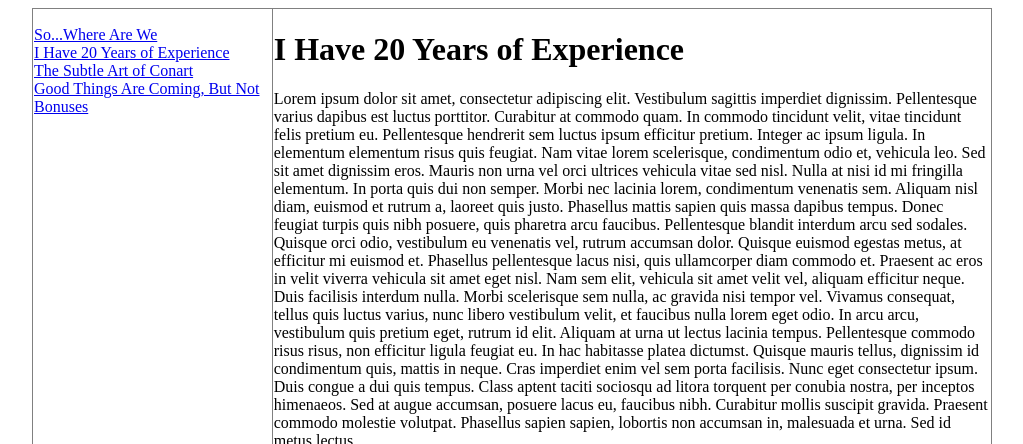
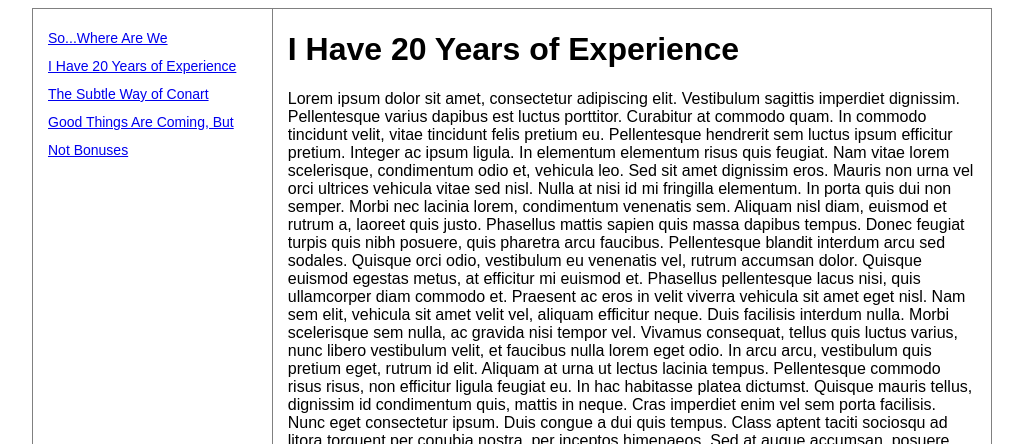
Before and after one commit to R-Rifat/Demo-Blog, a plain HTML site: page 20yearsofexp.html in a window 1280 px wide. Shown: the top 444 px of the page, without its empty margins (128-1151 px from the left). Drawn offline with Linux system fonts and the light colour scheme.

Commit message:
CSS updates-1
* Vertical Alignment fixed
* Font: sans-sheriff
* Padding 15+15 in both column
* Column 1: line spacing and active effect is implemented

```diff
--- a/20yearsofexp.html
+++ b/20yearsofexp.html
@@ -7,24 +7,20 @@
 
     <body>
         <div class="blog">
-            <table border="1" style="width: 100%;">
-                <colgroup>
-                    <col span="1" class="col-1">
-                    <col span="2" class="col-2">
-                </colgroup>
+            <table border="1">
                 <tr>
-                    <td>
+                    <td class="col-1">
                         <nav>
                             <p class="nav">
                                 <a href="/index.html">So...Where Are We</a><br>
                                 <a href="/20yearsofexp.html">I Have 20 Years of Experience</a><br>
-                                <a href="/conart.html">The Subtle Art of Conart</a><br>
-                                <a href="/goodthingsarecoming.html">Good Things Are Coming, But Not <br>Bonuses</a><br>
+                                <a href="/conart.html">The Subtle Way of Conart</a><br>
+                                <a href="/goodthingsarecoming.html">Good Things Are Coming, But Not Bonuses</a><br>
                             </p>
                         </nav>
                     </td>
 
-                    <td><h1>I Have 20 Years of Experience</h1>
+                    <td class="col-2"><h1>I Have 20 Years of Experience</h1>
                         <p>
                             Lorem ipsum dolor sit amet, consectetur adipiscing elit. Vestibulum sagittis imperdiet dignissim. Pellentesque varius dapibus est luctus porttitor. Curabitur at commodo quam. In commodo tincidunt velit, vitae tincidunt felis pretium eu. Pellentesque hendrerit sem luctus ipsum efficitur pretium. Integer ac ipsum ligula. In elementum elementum risus quis feugiat. Nam vitae lorem scelerisque, condimentum odio et, vehicula leo. Sed sit amet dignissim eros.
 
--- a/style.css
+++ b/style.css
@@ -3,6 +3,7 @@ max-width: 960px;
     margin-left: auto;
     margin-right: auto;
     align-content: center;
+    font-family: sans-serif;
 }
 
 table {
@@ -10,15 +11,19 @@ width: 100%;
     height: 100%;
     border-collapse: collapse;
     border-style: solid;
+    border-spacing: 10px;
 }
 
-.nav {
-position: absolute;
-top: 10px;
+tr, td {
+    vertical-align: top;
+    padding-left: 15px;
+    padding-right: 15px;
 }
 
 .col-1 {
     width: 25%;
+    font-size: 14px;
+    line-height: 2;
 }
 
 .col-2 {
@@ -34,3 +39,7 @@ height: auto;
     width: 50%;
     height: auto;
     }
+
+a:hover {
+    background-color: green;
+}
```
Also changed, not shown: conart.html (+4 -8 lines), goodthingsarecoming.html (+5 -9 lines), index.html (+4 -8 lines). Lines whose indentation alone changed are shown as unchanged.
